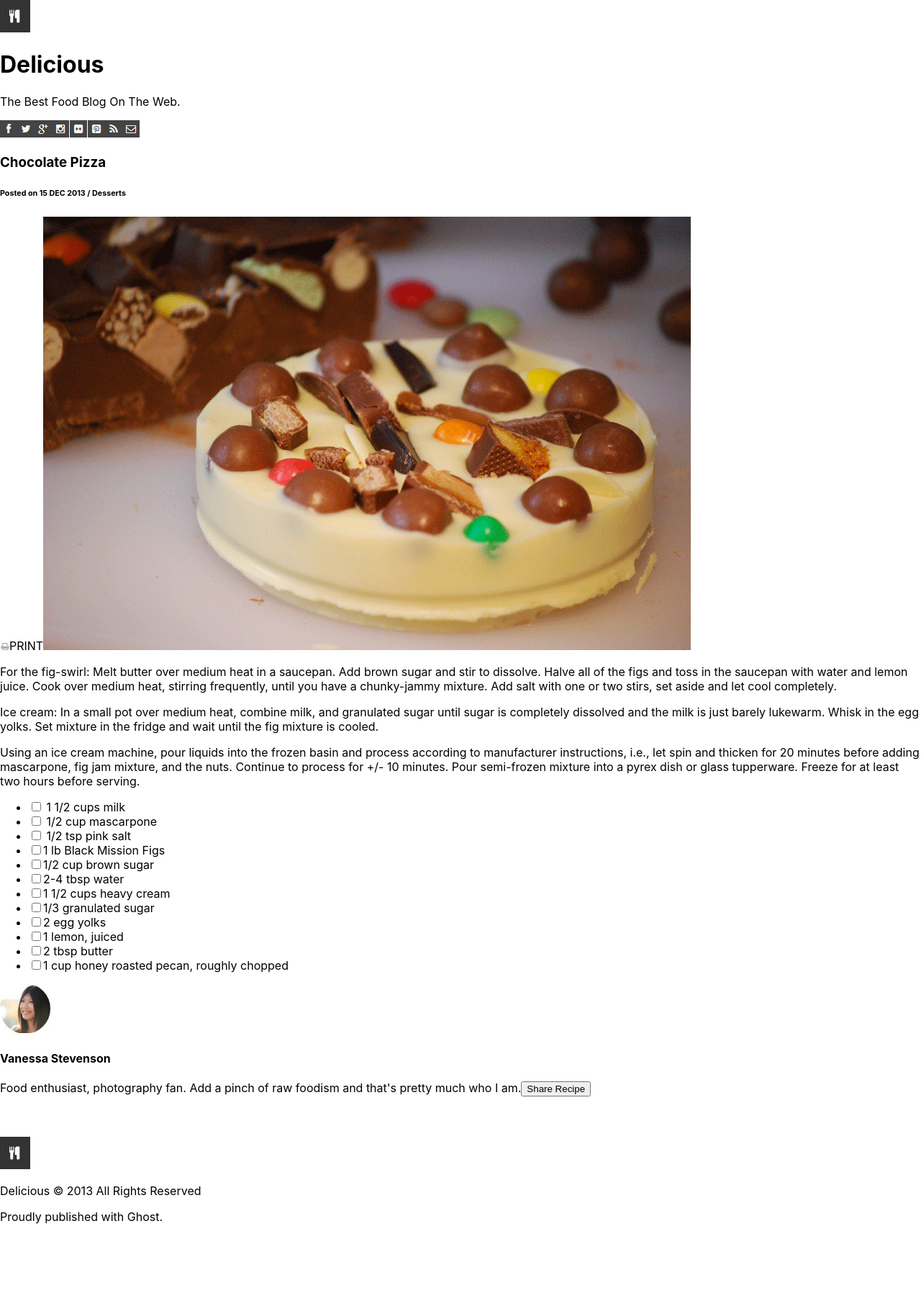
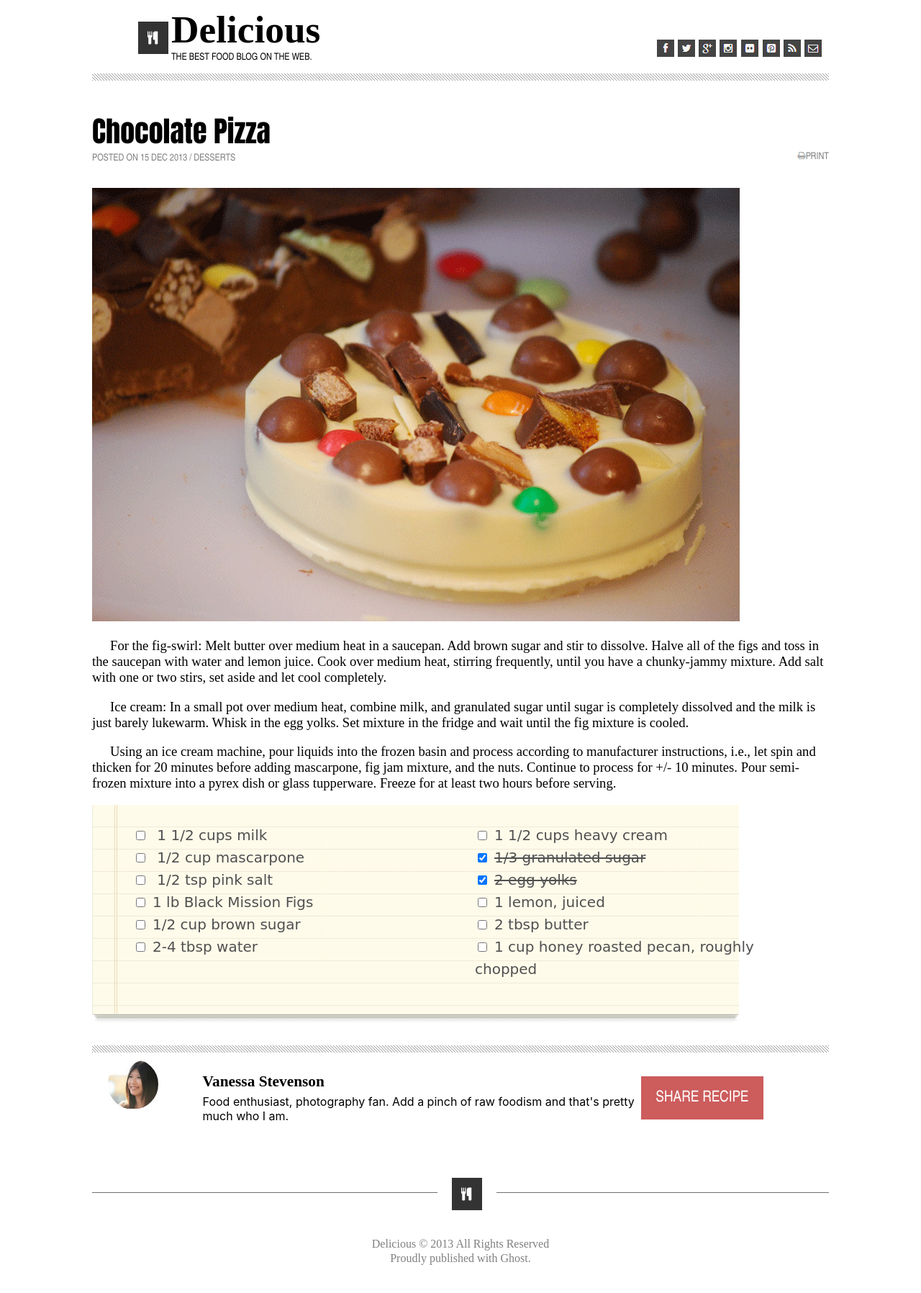
Before and after one commit to SjaanHydrick/chocolate-pizza-react, a React (Create React App) app: page / in a window 1280 px wide. Shown: the top 1796 px of the page at 72% size. Before the commit the page ends 1716 px from the top, so only its background shows below. Built offline with nearby package versions, Linux system fonts and the light colour scheme.

Commit message:
added CSS formatting

```diff
--- a/src/App.css
+++ b/src/App.css
@@ -1,38 +1,186 @@
-.App {
-  text-align: center;
+.logo {
+  position: absolute;
+  left: 15%;
+  right: 20px;
+  top: 30px;
 }
 
-.App-logo {
-  height: 40vmin;
-  pointer-events: none;
+
+h1 {
+  font-family: Brush Script MT, Brush Script Std, cursive;
+  font-size: 40pt;
+  margin-top: 10px;
+  margin-left: 110px;
+  margin-bottom: 0px;
 }
 
-@media (prefers-reduced-motion: no-preference) {
-  .App-logo {
-    animation: App-logo-spin infinite 20s linear;
-  }
+.tiny-buttons {
+  margin-right: 5px;
 }
 
-.App-header {
-  background-color: #282c34;
-  min-height: 100vh;
-  display: flex;
-  flex-direction: column;
-  align-items: center;
-  justify-content: center;
-  font-size: calc(10px + 2vmin);
-  color: white;
+.button-list {
+  position: absolute;
+  margin: 5px;
+  right: 10%;
+  top: 50px;
 }
 
-.App-link {
-  color: #61dafb;
+.subheader {
+  font-family: Arial Narrow, sans-serif;
+  font-weight: lighter;
+  text-transform: uppercase;
+  font-size: 10pt;
+  margin-left: 110px;
+  margin-top: 0px;
 }
 
-@keyframes App-logo-spin {
-  from {
-    transform: rotate(0deg);
-  }
-  to {
-    transform: rotate(360deg);
-  }
+.border::after {
+  content: "";
+  display: block;
+  height: 10px;
+  background-repeat: repeat;
+  background-position: center bottom;
+  background-image: url(./assets/hr-img.png);
 }
+
+body {
+  margin-right: 10%;
+  margin-left: 10%;
+}
+
+h3 {
+  font-size: 30pt;
+  font-family: Impact, fantasy;
+  margin-bottom: 0;
+}
+
+h6 {
+  font-family: Arial Narrow, sans-serif;
+  font-weight: lighter;
+  text-transform: uppercase;
+  font-size: 10pt;
+  margin-top: 0;
+  color: gray;
+}
+
+.print {
+  float: right;
+  font-family: Arial Narrow, sans-serif;
+  font-weight: lighter;
+  text-transform: uppercase;
+  font-size: 10pt;
+  color: gray;
+  margin-top: -50px;
+}
+
+.body-p {
+  font-size: 14pt;
+  text-indent: 25px;
+  font-family: 'Times New Roman', Times, serif;
+  font-weight: 300;
+}
+
+.choco-pizza {
+  position: relative;
+  justify-content: center;
+}
+
+.ingredients {
+  height: 270px;
+  padding: 17px;
+  background-image: url(./assets/list-bg.png);
+  background-repeat: no-repeat;
+}
+
+ul {
+  display: grid;
+  grid-template-columns: 1fr 1fr;
+  margin-top: 10px;
+  list-style-type: none;
+}
+
+input {
+  margin-right: 10px;
+}
+
+li {
+  font-family: "Comic Sans MS", cursive, sans-serif;
+  line-height: 1.55em;
+  font-size: 15pt;
+  color: #505050;
+}
+
+.strikethru {
+  text-decoration: line-through;
+}
+
+.footer {
+  margin-top: 30px;
+
+}
+
+.footer::before {
+  content: "";
+  display: block;
+  height: 10px;
+  background-repeat: repeat;
+  background-position: center bottom;
+  margin-bottom: 10px;
+  background-image: url(./assets/hr-img.png);
+}
+
+.van {
+  position: absolute;
+  left: 150px;
+}
+
+h4 {
+  margin-left: 15%;
+  margin-bottom: 0;
+  font-size: 16pt;
+  font-family: 'Times New Roman', Times, serif;
+  font-weight: 900;
+
+}
+
+.footer-text {
+  display: grid;
+  grid-template-columns: 70% 30%;
+  margin-left: 15%;
+  margin-top: 5px;
+}
+
+button {
+  width: 170px;
+  height: 60px;
+  background-color: indianred;
+  color: white;
+  font-family: Arial Narrow, sans-serif;
+  font-weight: lighter;
+  text-transform: uppercase;
+  font-size: 16pt;
+  margin-top: -25px;
+  border: none;
+}
+
+.foot-logo {
+  position: absolute;
+  margin-left: 37.5%;
+  border: solid 20px white;
+
+}
+
+.gray {
+  border-top: solid 1px #707070;
+  padding: 60px;
+  font-family: 'Times New Roman', Times, serif;
+  margin-top: 40px;
+  margin-bottom: 20px;
+  text-align: center;
+  color: gray;
+}
+
+.gray > p {
+  line-height: 13pt;
+  margin: 2px;
+}
--- a/src/App.js
+++ b/src/App.js
@@ -2,17 +2,16 @@ import Header from './Header.js'
 import Body from './Body.js'
 import Ingredients from './Ingredients.js'
 import Footer from './Footer.js'
-import './App.css';
+import border from './assets/hr-img.png';
 
 function App() {
     return (
         <div>
-            <Header />
+            <Header
+            background={border}/>
             <Body />
             <Ingredients />
             <Footer />
-
-
         </div>
     );
 }
--- a/src/Body.js
+++ b/src/Body.js
@@ -1,6 +1,7 @@
 import React, { Component } from 'react'
 import print from './assets/print-icon.png';
 import chocopizza from './assets/choco-pizza.png';
+import './App.css';
 
 export default class Body extends Component {
     render() {
@@ -8,11 +9,11 @@ export default class Body extends Component {
             <div>
                 <h3>Chocolate Pizza</h3>
                 <h6>Posted on 15 DEC 2013 / Desserts</h6>
-                <span><img src={print} alt="print" />PRINT</span>
-                <img src={chocopizza} alt="choco-pizza" />
-                <p>For the fig-swirl: Melt butter over medium heat in a saucepan. Add brown sugar and stir to dissolve. Halve all of the figs and toss in the saucepan with water and lemon juice. Cook over medium heat, stirring frequently, until you have a chunky-jammy mixture. Add salt with one or two stirs, set aside and let cool completely.</p>
-                <p>Ice cream: In a small pot over medium heat, combine milk, and granulated sugar until sugar is completely dissolved and the milk is just barely lukewarm. Whisk in the egg yolks. Set mixture in the fridge and wait until the fig mixture is cooled.</p>
-                <p>Using an ice cream machine, pour liquids into the frozen basin and process according to manufacturer instructions, i.e., let spin and thicken for 20 minutes before adding mascarpone, fig jam mixture, and the nuts. Continue to process for +/- 10 minutes. Pour semi-frozen mixture into a pyrex dish or glass tupperware. Freeze for at least two hours before serving.</p>
+                <span className="print"><img src={print} alt="print" />PRINT</span>
+                <img className="choco-pizza" src={chocopizza} alt="choco-pizza" />
+                <p className="body-p">For the fig-swirl: Melt butter over medium heat in a saucepan. Add brown sugar and stir to dissolve. Halve all of the figs and toss in the saucepan with water and lemon juice. Cook over medium heat, stirring frequently, until you have a chunky-jammy mixture. Add salt with one or two stirs, set aside and let cool completely.</p>
+                <p className="body-p">Ice cream: In a small pot over medium heat, combine milk, and granulated sugar until sugar is completely dissolved and the milk is just barely lukewarm. Whisk in the egg yolks. Set mixture in the fridge and wait until the fig mixture is cooled.</p>
+                <p className="body-p">Using an ice cream machine, pour liquids into the frozen basin and process according to manufacturer instructions, i.e., let spin and thicken for 20 minutes before adding mascarpone, fig jam mixture, and the nuts. Continue to process for +/- 10 minutes. Pour semi-frozen mixture into a pyrex dish or glass tupperware. Freeze for at least two hours before serving.</p>
             </div>
         )
     }
--- /dev/null
+++ b/src/ButtonList.js
@@ -0,0 +1,27 @@
+import React, { Component } from 'react'
+import facebook from './assets/fb-icon.png';
+import twitter from './assets/twit-icon.png';
+import google from './assets/gp-icon.png';
+import instagram from './assets/insta-icon.png';
+import flicker from './assets/flic-icon.png';
+import pinterest from './assets/pint-icon.png';
+import rss from './assets/rss-icon.png';
+import mail from './assets/mail-icon.png';
+import './App.css';
+
+export default class ButtonList extends Component {
+    render() {
+        return (
+            <div className="button-list">
+                <img className="tiny-buttons" src={facebook} alt="facebook"/>
+                <img className="tiny-buttons" src={twitter} alt="twitter"/>
+                <img className="tiny-buttons" src={google} alt="google-plus"/>
+                <img className="tiny-buttons" src={instagram} alt="instagram"/>
+                <img className="tiny-buttons" src={flicker} alt="flicker"/>
+                <img className="tiny-buttons" src={pinterest} alt="pinterest"/>
+                <img className="tiny-buttons" src={rss} alt="rss"/>
+                <img className="tiny-buttons" src={mail} alt="mail"/>
+            </div>
+        )
+    }
+}
--- a/src/Footer.js
+++ b/src/Footer.js
@@ -1,19 +1,20 @@
 import React, { Component } from 'react'
 import van from './assets/van-pic.png'
 import foot from './assets/logo.png'
+import './App.css';
 
 export default class Footer extends Component {
     render() {
         return (
             <div>
-
-                <img id="van" src={van} alt="van" />
+                <div className="footer"></div>
+                <img className="van" src={van} alt="van" />
                 <h4>Vanessa Stevenson</h4>
-                <p>Food enthusiast, photography fan. Add a pinch of raw foodism and that's pretty much who I am.<button>Share Recipe</button></p>
+                <p className="footer-text">Food enthusiast, photography fan. Add a pinch of raw foodism and that's pretty much who I am.<button>Share Recipe</button></p>
                 <br />
                 <br />
-                <img id="foot-logo" src={foot} alt="foot" />
-                <div class="gray">
+                <img className="foot-logo" src={foot} alt="foot" />
+                <div className="gray">
                     <p>Delicious &copy; 2013  All Rights Reserved</p>
                     <p>Proudly published with Ghost.</p>
                 </div>
--- a/src/Header.js
+++ b/src/Header.js
@@ -1,31 +1,18 @@
 import React, { Component } from 'react'
 import logo from './assets/logo.png';
-import facebook from './assets/fb-icon.png';
-import twitter from './assets/twit-icon.png';
-import google from './assets/gp-icon.png';
-import instagram from './assets/insta-icon.png';
-import flicker from './assets/flic-icon.png';
-import pinterest from './assets/pint-icon.png';
-import rss from './assets/rss-icon.png';
-import mail from './assets/mail-icon.png';
+import ButtonList from './ButtonList.js'
+
+import './App.css';
 
 export default class Header extends Component {
     render() {
         return (
             <div>
-                <img src={logo} alt="logo" />
+                <img className="logo" src={logo} alt="logo" />
                 <h1>Delicious</h1>
-                <p>The Best Food Blog On The Web.</p>
-                <span>
-                    <img src={facebook} alt="facebook"/>
-                    <img src={twitter} alt="twitter"/>
-                    <img src={google} alt="google-plus"/>
-                    <img src={instagram} alt="instagram"/>
-                    <img src={flicker} alt="flicker"/>
-                    <img src={pinterest} alt="pinterest"/>
-                    <img src={rss} alt="rss"/>
-                    <img src={mail} alt="mail"/>
-                </span>
+                <p className ="subheader">The Best Food Blog On The Web.</p>
+                <ButtonList />
+                <div className="border" style={{ background: this.props.background }} ></div>
             </div>
         )
     }
--- a/src/Ingredients.js
+++ b/src/Ingredients.js
@@ -1,22 +1,22 @@
-import React, { Component } from 'react'
+import React, { Component } from 'react';
+import './App.css';
 
 export default class Ingredients extends Component {
     render() {
         return (
-            <div>
-
+            <div className="ingredients">
                 <ul>
-                    <li><input type="checkbox" /> 1 1/2 cups milk</li>
-                    <li><input type="checkbox" /> 1/2 cup mascarpone</li>
+                    <li><input className="checkbox" type="checkbox" /> 1 1/2 cups milk</li>
+                    <li><input className="checkbox" type="checkbox" />1 1/2 cups heavy cream</li>
+                    <li><input className="checkbox" type="checkbox" /> 1/2 cup mascarpone</li>
+                    <li className="strikethru"><input type="checkbox" checked />1/3 granulated sugar</li>
                     <li><input type="checkbox" /> 1/2 tsp pink salt</li>
+                    <li className="strikethru"><input type="checkbox" checked />2 egg yolks</li>
                     <li><input type="checkbox" />1 lb Black Mission Figs</li>
+                    <li><input type="checkbox" />1 lemon, juiced</li>
                     <li><input type="checkbox" />1/2 cup brown sugar</li>
+                    <li><input type="checkbox" />2 tbsp butter</li>
                     <li><input type="checkbox" />2-4 tbsp water</li>
-                    <li><input type="checkbox" />1 1/2 cups heavy cream</li>
-                    <li><input type="checkbox" />1/3 granulated sugar</li>
-                    <li><input type="checkbox" />2 egg yolks</li>
-                    <li><input type="checkbox" />1 lemon, juiced</li>
-                    <li><input type="checkbox" />2 tbsp butter</li>
                     <li><input type="checkbox" />1 cup honey roasted pecan, roughly chopped</li>
                 </ul>
             </div>
```
